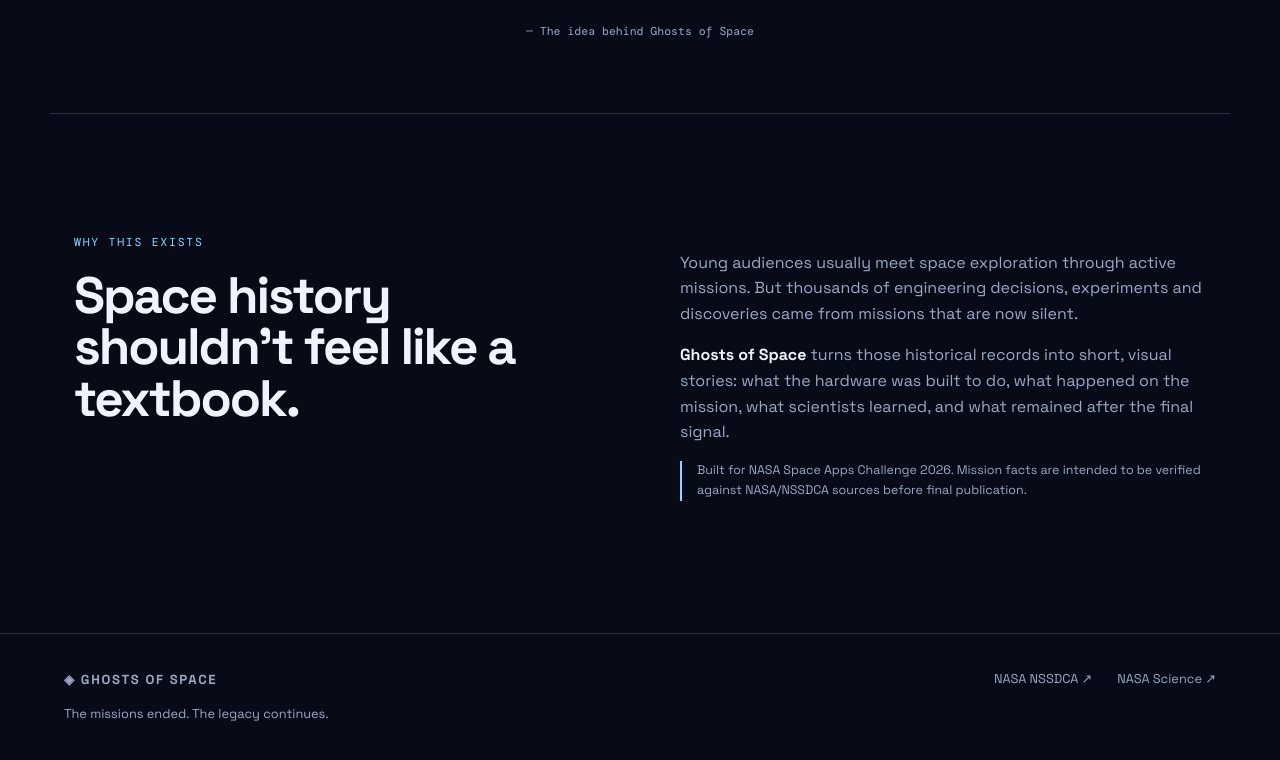
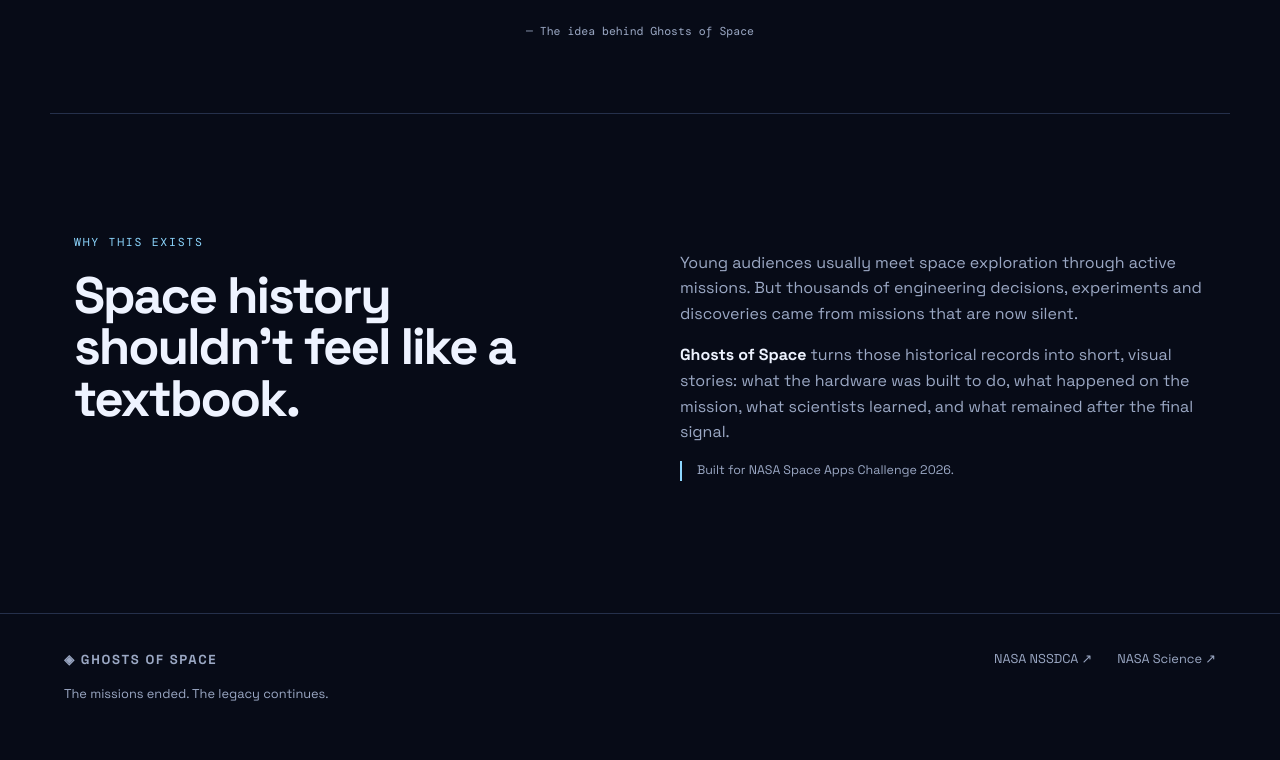
Before and after one commit to Nissy-ES/ghosts-of-space, a plain HTML site: page index.html in a window 1280 px wide. Shown: the part 2722-3482 px from the top of the page. Drawn offline with nearby package versions, Linux system fonts and the light colour scheme.

Commit message:
Update index.html

```diff
--- a/index.html
+++ b/index.html
@@ -95,7 +95,7 @@
   <div class="about-copy">
     <p>Young audiences usually meet space exploration through active missions. But thousands of engineering decisions, experiments and discoveries came from missions that are now silent.</p>
     <p><strong>Ghosts of Space</strong> turns those historical records into short, visual stories: what the hardware was built to do, what happened on the mission, what scientists learned, and what remained after the final signal.</p>
-    <p class="source-note">Built for NASA Space Apps Challenge 2026. Mission facts are intended to be verified against NASA/NSSDCA sources before final publication.</p>
+    <p class="source-note">Built for NASA Space Apps Challenge 2026.</p>
   </div>
 </section>
 
```
